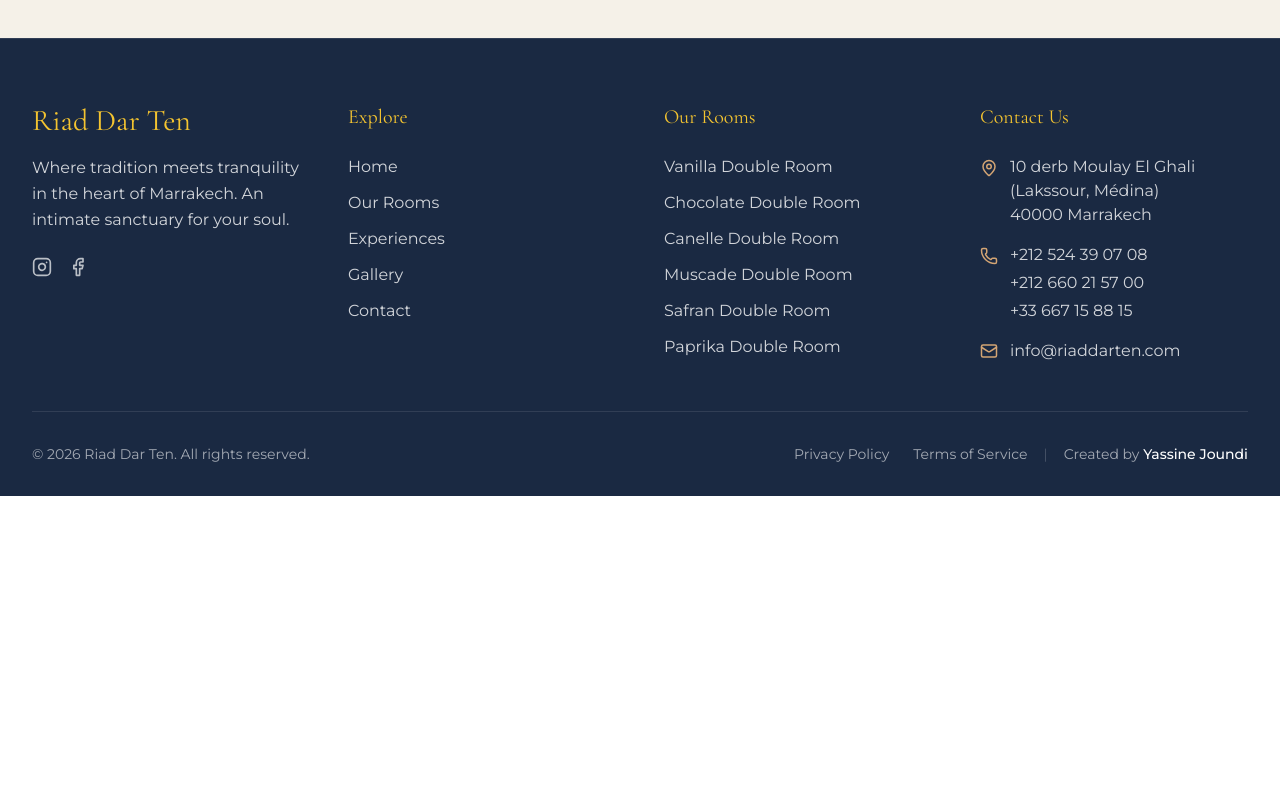
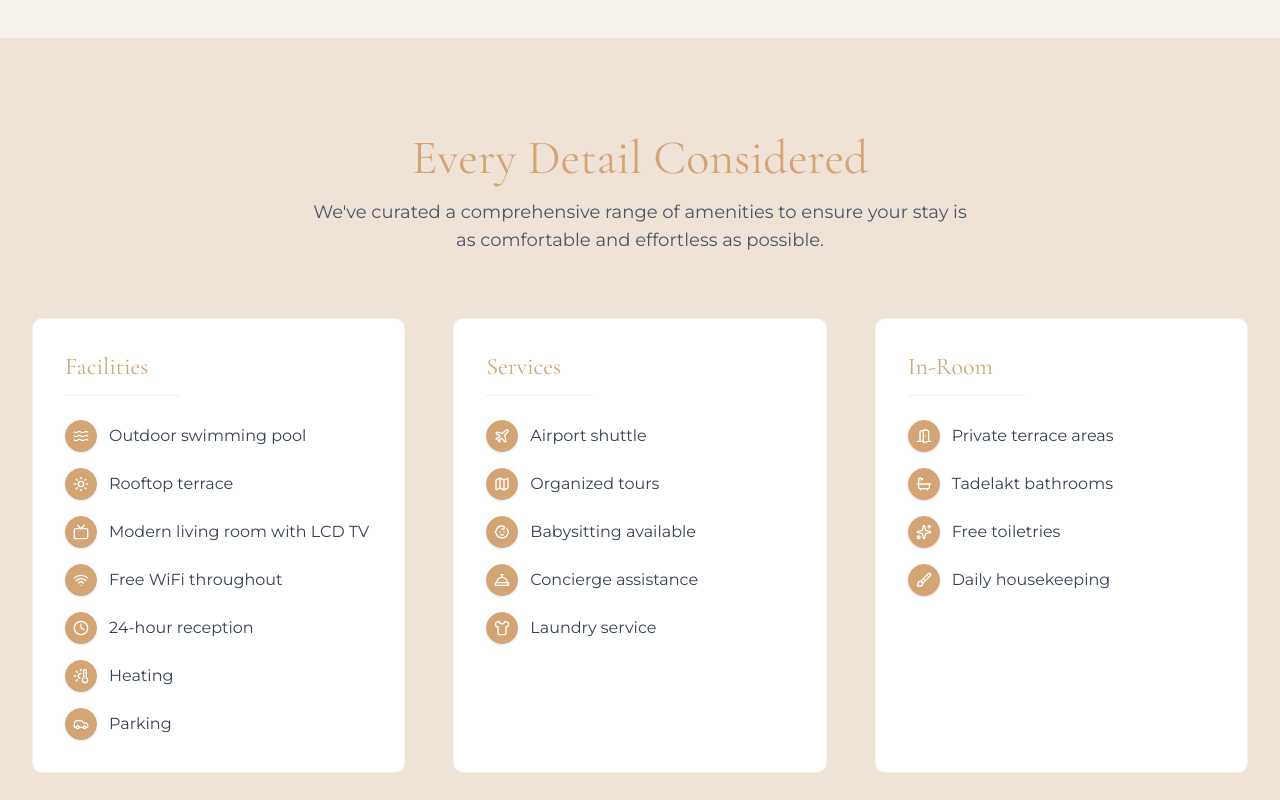
Before and after one commit to yassinejoundi/riad-dar-ten, a Next.js app: page /riad in a window 1280 px wide. Shown: the part 6540-7340 px from the top of the page. Before the commit the page ends 7036 px from the top, so only its background shows below. Built offline with nearby package versions, Linux system fonts and the light colour scheme; a web font is replaced by a local one.

Commit message:
the riad page services section done

```diff
--- a/app/riad/page.tsx
+++ b/app/riad/page.tsx
@@ -5,6 +5,7 @@ import { ArchitectureDesign } from "@/components/riad/ArchitectureDesign"
 import { CourtyardPool } from "@/components/riad/CourtyardPool"
 import { RooftopTerrace } from "@/components/riad/RooftopTerrace"
 import { DiningExperience } from "@/components/riad/DiningExperience"
+import { AmenitiesServices } from "@/components/riad/AmenitiesServices"
 
 export const metadata: Metadata = {
   title: "The Riad | Riad Dar Ten",
@@ -21,6 +22,7 @@ export default function RiadPage() {
       <CourtyardPool />
       <RooftopTerrace />
       <DiningExperience />
+      <AmenitiesServices />
     </main>
   )
 }
--- /dev/null
+++ b/components/riad/AmenitiesServices.tsx
@@ -0,0 +1,97 @@
+"use client"
+
+import {
+  Wifi,
+  Waves,
+  Sun,
+  Tv,
+  Clock,
+  ThermometerSun,
+  Car,
+  Plane,
+  Map,
+  Baby,
+  ConciergeBell,
+  Shirt,
+  DoorOpen,
+  Bath,
+  Sparkles,
+  Brush,
+} from "lucide-react"
+
+export function AmenitiesServices() {
+  const categories = [
+    {
+      title: "Facilities",
+      items: [
+        { icon: Waves, label: "Outdoor swimming pool" },
+        { icon: Sun, label: "Rooftop terrace" },
+        { icon: Tv, label: "Modern living room with LCD TV" },
+        { icon: Wifi, label: "Free WiFi throughout" },
+        { icon: Clock, label: "24-hour reception" },
+        { icon: ThermometerSun, label: "Heating" },
+        { icon: Car, label: "Parking" },
+      ],
+    },
+    {
+      title: "Services",
+      items: [
+        { icon: Plane, label: "Airport shuttle" },
+        { icon: Map, label: "Organized tours" },
+        { icon: Baby, label: "Babysitting available" },
+        { icon: ConciergeBell, label: "Concierge assistance" },
+        { icon: Shirt, label: "Laundry service" },
+      ],
+    },
+    {
+      title: "In-Room",
+      items: [
+        { icon: DoorOpen, label: "Private terrace areas" },
+        { icon: Bath, label: "Tadelakt bathrooms" },
+        { icon: Sparkles, label: "Free toiletries" },
+        { icon: Brush, label: "Daily housekeeping" },
+      ],
+    },
+  ]
+
+  return (
+    <section className="py-24 bg-[#EEE3D6]">
+      <div className="container mx-auto px-4 md:px-8">
+        <div className="text-center mb-16">
+          <h2 className="font-serif text-3xl md:text-4xl lg:text-5xl text-primary mb-4">
+            Every Detail Considered
+          </h2>
+          <p className="text-gray-600 font-sans text-lg max-w-2xl mx-auto">
+            We've curated a comprehensive range of amenities to ensure your stay
+            is as comfortable and effortless as possible.
+          </p>
+        </div>
+
+        <div className="grid grid-cols-1 md:grid-cols-2 lg:grid-cols-3 gap-12">
+          {categories.map((category, index) => (
+            <div
+              key={index}
+              className="bg-white rounded-lg p-8 border border-desert-sand/30 hover:shadow-lg transition-shadow duration-300"
+            >
+              <h3 className="font-serif text-2xl text-primary mb-6 border-b border-terracotta/20 pb-3 inline-block pr-8">
+                {category.title}
+              </h3>
+              <ul className="space-y-4">
+                {category.items.map((item, idx) => (
+                  <li key={idx} className="flex items-center text-gray-700">
+                    <span className="w-8 h-8 rounded-full bg-terracotta flex items-center justify-center text-white mr-3 shadow-sm border border-terracotta">
+                      <item.icon size={16} />
+                    </span>
+                    <span className="font-sans text-sm md:text-base">
+                      {item.label}
+                    </span>
+                  </li>
+                ))}
+              </ul>
+            </div>
+          ))}
+        </div>
+      </div>
+    </section>
+  )
+}
--- /dev/null
+++ b/components/ui/card.tsx
@@ -0,0 +1,92 @@
+import * as React from "react"
+
+import { cn } from "@/lib/utils"
+
+function Card({ className, ...props }: React.ComponentProps<"div">) {
+  return (
+    <div
+      data-slot="card"
+      className={cn(
+        "bg-card text-card-foreground flex flex-col gap-6 rounded-xl border py-6 shadow-sm",
+        className
+      )}
+      {...props}
+    />
+  )
+}
+
+function CardHeader({ className, ...props }: React.ComponentProps<"div">) {
+  return (
+    <div
+      data-slot="card-header"
+      className={cn(
+        "@container/card-header grid auto-rows-min grid-rows-[auto_auto] items-start gap-2 px-6 has-data-[slot=card-action]:grid-cols-[1fr_auto] [.border-b]:pb-6",
+        className
+      )}
+      {...props}
+    />
+  )
+}
+
+function CardTitle({ className, ...props }: React.ComponentProps<"div">) {
+  return (
+    <div
+      data-slot="card-title"
+      className={cn("leading-none font-semibold", className)}
+      {...props}
+    />
+  )
+}
+
+function CardDescription({ className, ...props }: React.ComponentProps<"div">) {
+  return (
+    <div
+      data-slot="card-description"
+      className={cn("text-muted-foreground text-sm", className)}
+      {...props}
+    />
+  )
+}
+
+function CardAction({ className, ...props }: React.ComponentProps<"div">) {
+  return (
+    <div
+      data-slot="card-action"
+      className={cn(
+        "col-start-2 row-span-2 row-start-1 self-start justify-self-end",
+        className
+      )}
+      {...props}
+    />
+  )
+}
+
+function CardContent({ className, ...props }: React.ComponentProps<"div">) {
+  return (
+    <div
+      data-slot="card-content"
+      className={cn("px-6", className)}
+      {...props}
+    />
+  )
+}
+
+function CardFooter({ className, ...props }: React.ComponentProps<"div">) {
+  return (
+    <div
+      data-slot="card-footer"
+      className={cn("flex items-center px-6 [.border-t]:pt-6", className)}
+      {...props}
+    />
+  )
+}
+
+export {
+  Card,
+  CardHeader,
+  CardFooter,
+  CardTitle,
+  CardAction,
+  CardDescription,
+  CardContent,
+}
```
